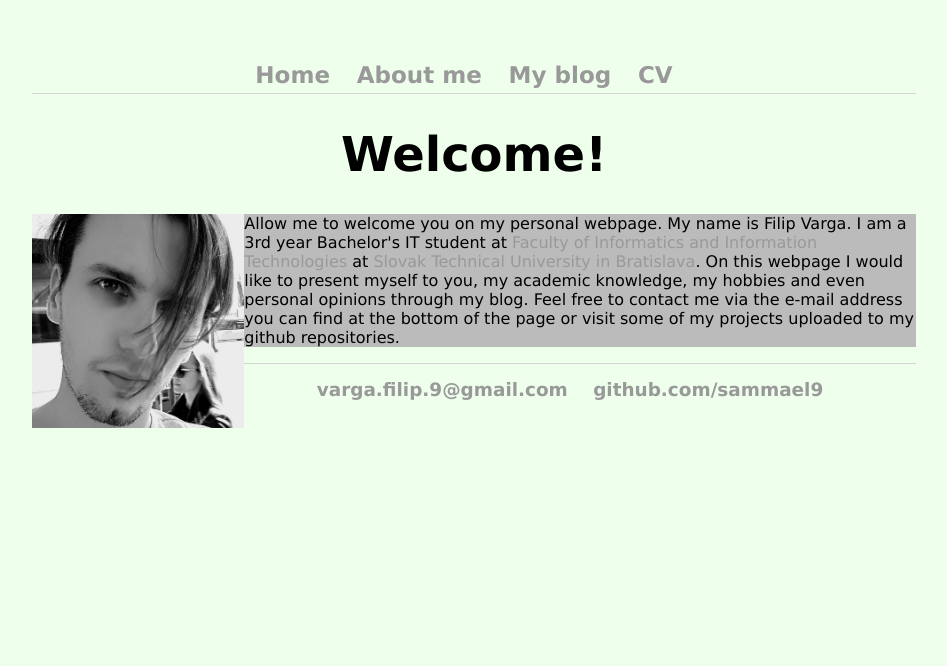
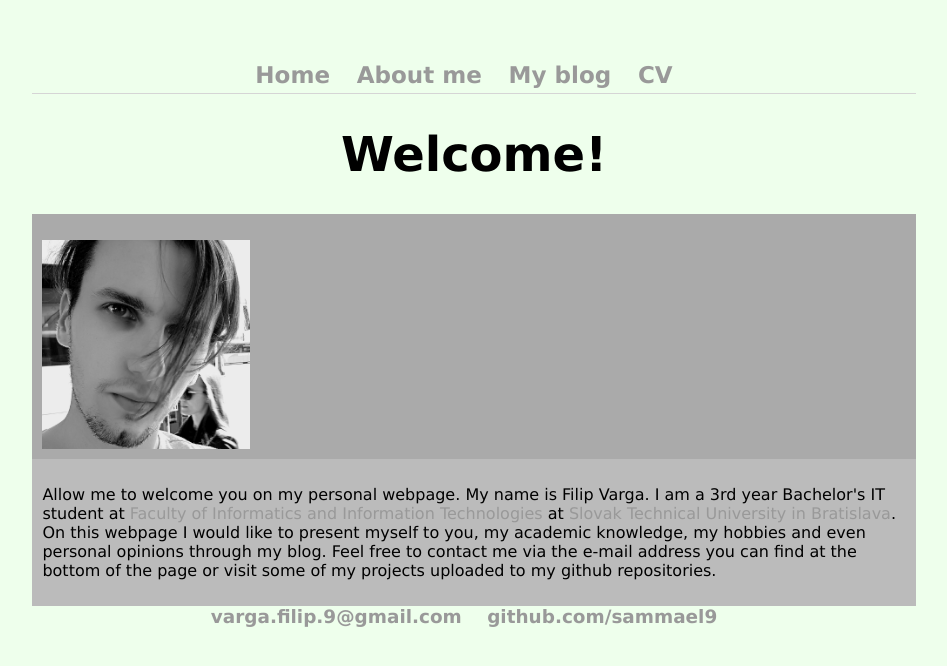
Before and after one commit to sammael9/sammael9.github.io, a Jekyll site: the page built from index.html, in a window 1280 px wide. Shown: the top 666 px of the page, without its empty margins (166-1113 px from the left). Built offline with Jekyll 4.4.1, drawn with Linux system fonts in a browser that asks for light colours.

Commit message:
Update main.css

```diff
--- a/css/main.css
+++ b/css/main.css
@@ -66,17 +66,17 @@ ul.posts {
 ul.posts li {
     list-style: none;
 }
-row {
+* {
     box-sizing: border-box;
 }
-row.column {
+.column {
     float: left;
     padding: 10px;
 }
-row.column left {
+.column left {
   width: 25%;
 }
-row.column right {
+.column right {
   width: 75%;
 }
 row:after {
```
